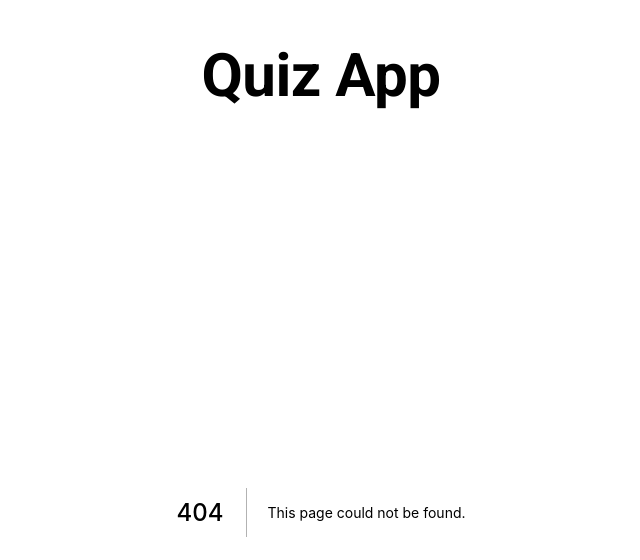
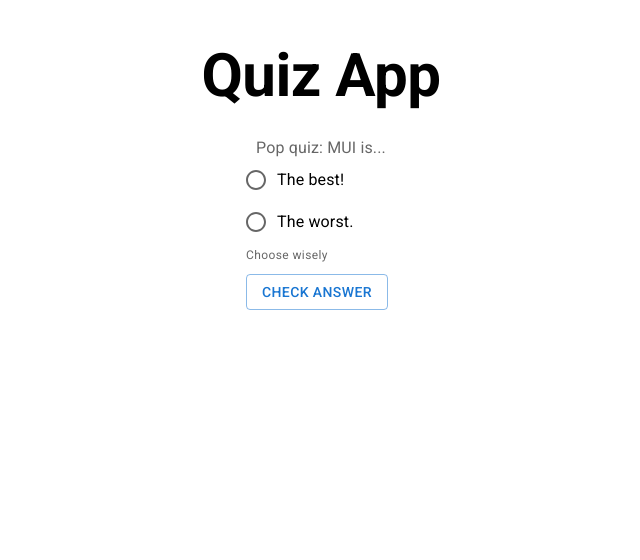
Before and after one commit to CodeRoomTz/jipime-quiz-app, a Next.js app: page /questions in a window 1280 px wide. Before the commit this address had no page. Shown: the top 560 px of the page, without its empty margins (319-959 px from the left). Built offline with nearby package versions, Linux system fonts and the light colour scheme.

Commit message:
feat: Configure store and navigate to questions page
- Set value to store on every input change and  on submit setting page
navigate to questions page with store contain setting information

```diff
--- /dev/null
+++ b/pages/questions.tsx
@@ -0,0 +1,56 @@
+import { Button, FormControl, FormControlLabel, FormHelperText, FormLabel, Radio, RadioGroup, Typography } from '@mui/material'
+import { Box } from '@mui/system'
+import React from 'react'
+import { useSelector } from 'react-redux';
+import { RootState } from '../store'
+const Questions = () => {
+    const [value, setValue] = React.useState('');
+    const [error, setError] = React.useState(false);
+    const [helperText, setHelperText] = React.useState('Choose wisely');
+
+    const { amount_of_question } = useSelector((store: RootState) => store.setting)
+    const handleRadioChange = (event: React.ChangeEvent<HTMLInputElement>) => {
+        setValue((event.target as HTMLInputElement).value);
+        setHelperText(' ');
+        setError(false);
+    };
+
+    const handleSubmit = (event: React.FormEvent<HTMLFormElement>) => {
+        event.preventDefault();
+
+        if (value === 'best') {
+            setHelperText('You got it!');
+            setError(false);
+        } else if (value === 'worst') {
+            setHelperText('Sorry, wrong answer!');
+            setError(true);
+        } else {
+            setHelperText('Please select an option.');
+            setError(true);
+        }
+    };
+
+    return (
+        <form onSubmit={handleSubmit}>
+            <FormControl sx={{ m: 3 }} error={error} variant="standard">
+                <FormLabel id="demo-error-radios">Pop quiz: MUI is...</FormLabel>
+                <RadioGroup
+                    aria-labelledby="demo-error-radios"
+                    name="quiz"
+                    value={value}
+                    onChange={handleRadioChange}
+                >
+                    <FormControlLabel value="best" control={<Radio />} label="The best!" />
+                    <FormControlLabel value="worst" control={<Radio />} label="The worst." />
+                </RadioGroup>
+                <FormHelperText>{helperText}</FormHelperText>
+                <Button sx={{ mt: 1, mr: 1 }} type="submit" variant="outlined">
+                    Check Answer
+                </Button>
+            </FormControl>
+        </form>
+    );
+}
+
+
+export default Questions
--- a/store/features/settingSlice/SettingSlice.ts
+++ b/store/features/settingSlice/SettingSlice.ts
@@ -10,7 +10,27 @@ const initialState = {
 const settingSlice = createSlice({
   name: "setting",
   initialState,
-  reducers: {},
+  reducers: {
+    addCategory: (state, action) => {
+      const category = action.payload;
+      state.question_category = category;
+    },
+    addType: (state, action) => {
+      const type = action.payload;
+      state.question_type = type;
+    },
+    addDifficulty: (state, action) => {
+      const difficulty = action.payload;
+      state.question_difficulty = difficulty;
+    },
+    addNumberOfQuestions: (state, action) => {
+      const amount_of_question = action.payload;
+      state.amount_of_question = amount_of_question;
+    },
+  },
 });
 
+export const { addCategory, addDifficulty, addNumberOfQuestions, addType } =
+  settingSlice.actions;
+
 export default settingSlice.reducer;
```
Also changed, not shown: components/select-field/SelectField.tsx (+27 -3 lines), components/text-field/TextField.tsx (+15 -4 lines), pages/setting.tsx (+10 -4 lines).
